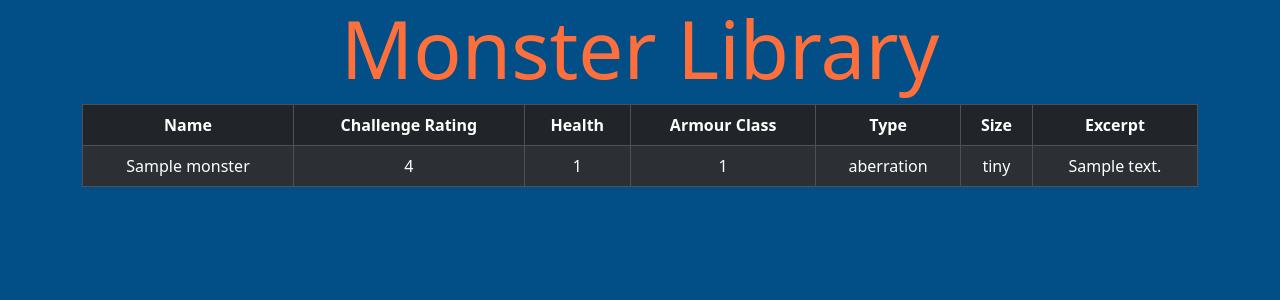
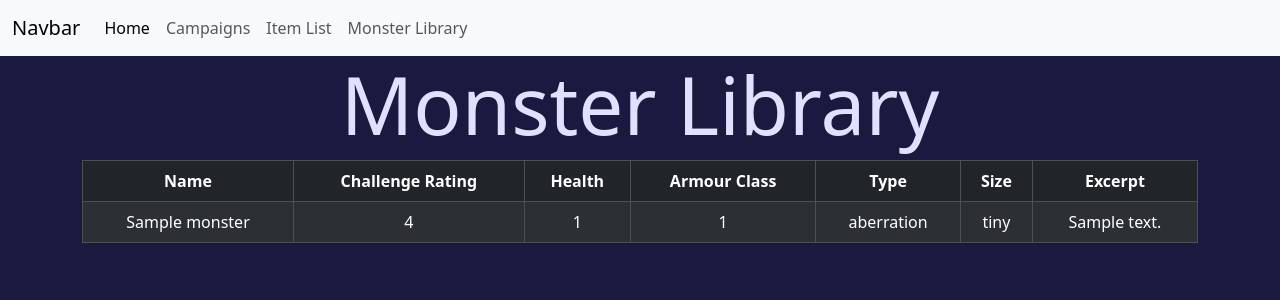
Before and after one commit to whelew/party-tracker-project-four, a Django app: page /monster/ in a window 1280 px wide. Shown: the top 300 px of the page. Run offline with Django 5.2, Linux system fonts and the light colour scheme; tables that the repository leaves empty hold one stand-in row (values such as "Sample post").

Commit message:
Added navbar to base.html, tested css theme

```diff
--- a/static/css/style.css
+++ b/static/css/style.css
@@ -1,4 +1,11 @@
 body {
-    background-color: #014F86;
-    color: #FF6F3C;
+    background-color: #1A1A40;
+    color: #E0E0FF;
 }
+
+.theme-arcane {
+    background-color: #1A1A40; /* Midnight purple */
+    border-color: #5D5FEF;     /* Arcane blue */
+    color: #E0E0FF;       /* Pale blue */
+    outline: #FFD54F;  /* Arcane gold */
+  }
--- a/templates/base.html
+++ b/templates/base.html
@@ -17,7 +17,23 @@
 </head>
 
 <body>
-
+    <nav class="navbar navbar-expand-lg bg-body-tertiary">
+        <div class="container-fluid">
+            <a class="navbar-brand" href="#">Navbar</a>
+            <button class="navbar-toggler" type="button" data-bs-toggle="collapse" data-bs-target="#navbarNavAltMarkup"
+                aria-controls="navbarNavAltMarkup" aria-expanded="false" aria-label="Toggle navigation">
+                <span class="navbar-toggler-icon"></span>
+            </button>
+            <div class="collapse navbar-collapse" id="navbarNavAltMarkup">
+                <div class="navbar-nav">
+                    <a class="nav-link active" aria-current="page" href="/home">Home</a>
+                    <a class="nav-link" href="/campaign">Campaigns</a>
+                    <a class="nav-link" href="/admin">Item List</a>
+                    <a class="nav-link" href="/monster">Monster Library</a>
+                </div>
+            </div>
+        </div>
+    </nav>
 
     {% block content %}
     <!-- Content goes here. -->
```
